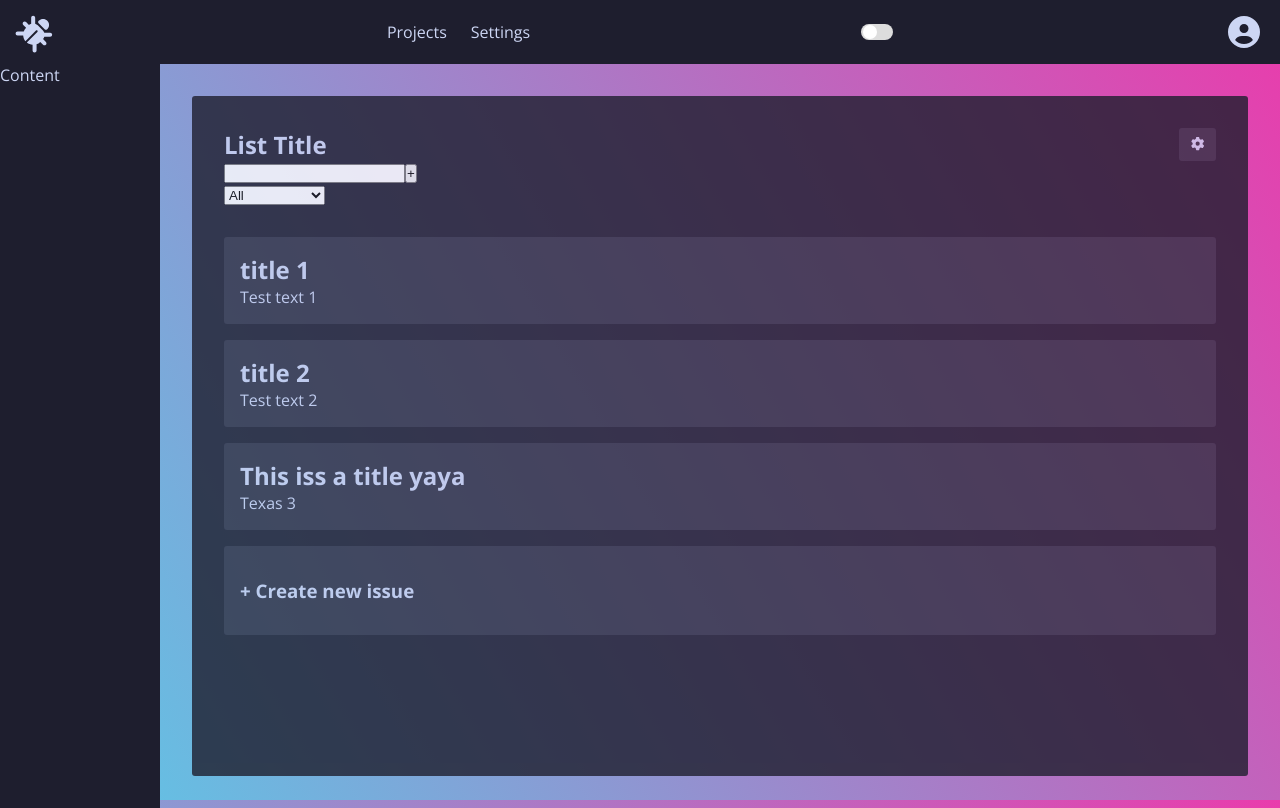
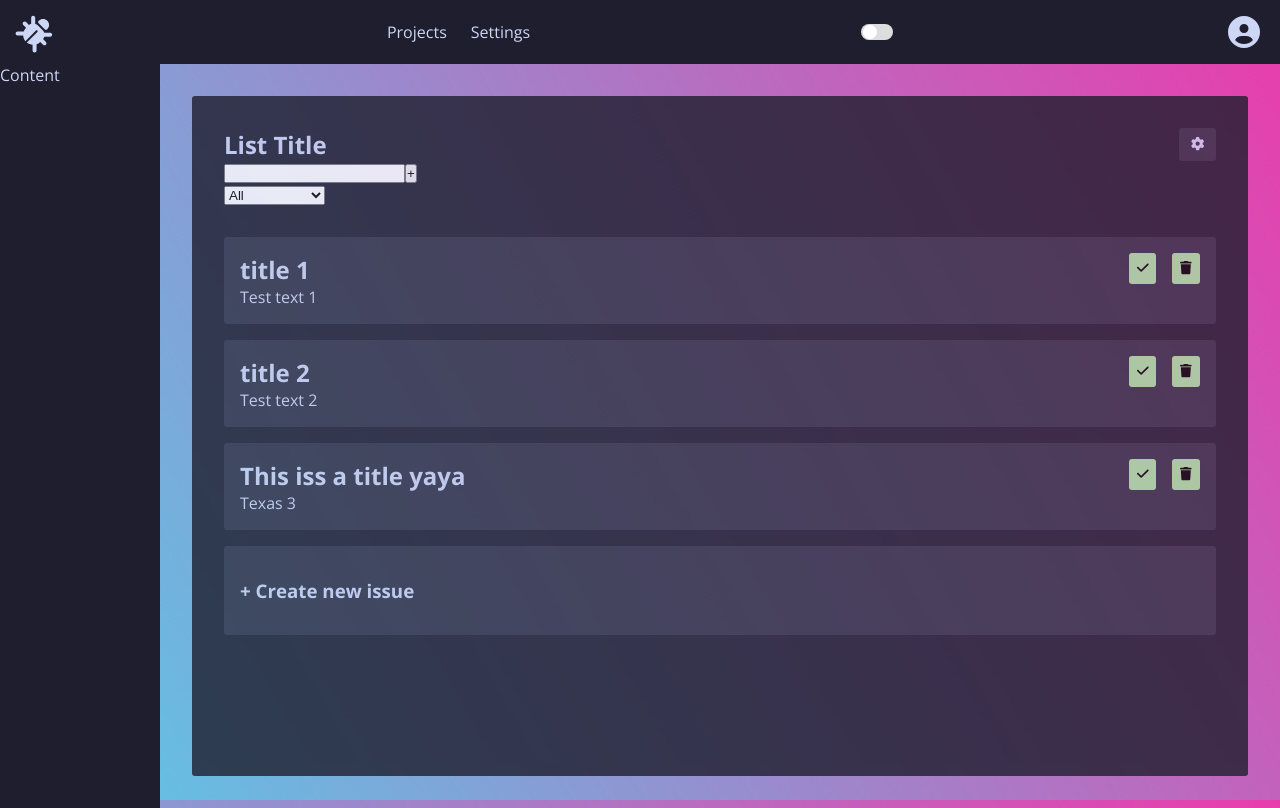
Before and after one commit to Dylan-Clarry/todo-app, a React app: page / in a window 1280 px wide. Built offline with nearby package versions, Linux system fonts and the light colour scheme.

Commit message:
BugData interface fix; button styles

```diff
--- a/src/components/List.style.scss
+++ b/src/components/List.style.scss
@@ -1,5 +1,9 @@
 .list {
   margin-top: 2rem;
+}
+
+.list:hover {
+  curser: pointer;
 }
 
 .create-listitem {
--- a/src/components/List.tsx
+++ b/src/components/List.tsx
@@ -2,12 +2,11 @@ import React, { FC, SetStateAction, Dispatch } from "react";
 import { useState } from "react";
 import ListItem from "./ListItem";
 import Form from "./Form";
-import { IListItem } from "./ListItem";
 import { IBugData } from "../pages/Home";
 import "./List.style.scss";
 
 interface IListProps {
-  entries: IListItem[];
+  entries: IBugData[];
   setEntries: Dispatch<SetStateAction<IBugData[]>>;
   setStatus: Dispatch<SetStateAction<string>>;
   trackIdMax: number;
@@ -28,6 +27,7 @@ const List: FC<IListProps> = ({
     id: 69,
     title: "Test",
     text: "This is a test, and you failed the test!",
+    closed: false,
   };
 
   const handleNewEntry = () => {
@@ -47,14 +47,7 @@ const List: FC<IListProps> = ({
       />
       <div className="list">
         {entries.map((entry) => {
-          return (
-            <ListItem
-              id={entry.id}
-              title={entry.title}
-              text={entry.text}
-              key={entry.id}
-            />
-          );
+          return <ListItem entry={entry} key={entry.id} />;
         })}
         <div onClick={handleNewEntry} className="listitem create-listitem">
           <h3>
--- a/src/components/ListItem.style.scss
+++ b/src/components/ListItem.style.scss
@@ -3,4 +3,24 @@
   border-radius: var(--border-radius);
   padding: 1rem;
   margin-bottom: 1rem;
+  display: flex;
+  justify-content: space-between;
+
+  &__buttons {
+    button {
+      margin-left: 1rem;
+      padding: 0.5rem;
+      background-color: var(--green);
+      border-style: none;
+      border-radius: var(--border-radius);
+    }
+
+    button:hover {
+      cursor: pointer;
+    }
+
+    button:active {
+      opacity: 50%;
+    }
+  }
 }
--- a/src/components/ListItem.tsx
+++ b/src/components/ListItem.tsx
@@ -1,17 +1,33 @@
 import React, { FC } from "react";
 import "./ListItem.style.scss";
+import { FontAwesomeIcon } from "@fortawesome/react-fontawesome";
+import { faX, faCheck, faTrash } from "@fortawesome/free-solid-svg-icons";
+import { IBugData } from "../pages/Home";
 
 export interface IListItem {
-  title: string;
-  text: string;
-  id: number;
+  entry: IBugData;
+  key: number;
 }
 
-const ListItem: FC<IListItem> = ({ title, text }: IListItem) => {
+const ListItem: FC<IListItem> = ({ entry }: IListItem) => {
+  const handleClosedItem = () => {};
+
+  const handleDeleteItem = () => {};
+
   return (
     <div className="listitem">
-      <h2>{title}</h2>
-      <p>{text}</p>
+      <div className="listitem__content">
+        <h2>{entry.title}</h2>
+        <p>{entry.text}</p>
+      </div>
+      <div className="listitem__buttons">
+        <button onClick={handleClosedItem}>
+          <FontAwesomeIcon icon={entry.closed ? faX : faCheck} />
+        </button>
+        <button onClick={handleDeleteItem}>
+          <FontAwesomeIcon icon={faTrash} />
+        </button>
+      </div>
     </div>
   );
 };
--- a/src/pages/Home.tsx
+++ b/src/pages/Home.tsx
@@ -12,6 +12,7 @@ export interface IBugData {
   id: number;
   title: string;
   text: string;
+  closed: boolean;
 }
 
 const testData: IBugData[] = [
@@ -19,16 +20,19 @@ const testData: IBugData[] = [
     id: 1,
     title: "title 1",
     text: "Test text 1",
+    closed: false,
   },
   {
     id: 2,
     title: "title 2",
     text: "Test text 2",
+    closed: false,
   },
   {
     id: 3,
     title: "This iss a title yaya",
     text: "Texas 3",
+    closed: false,
   },
 ];
 
```
